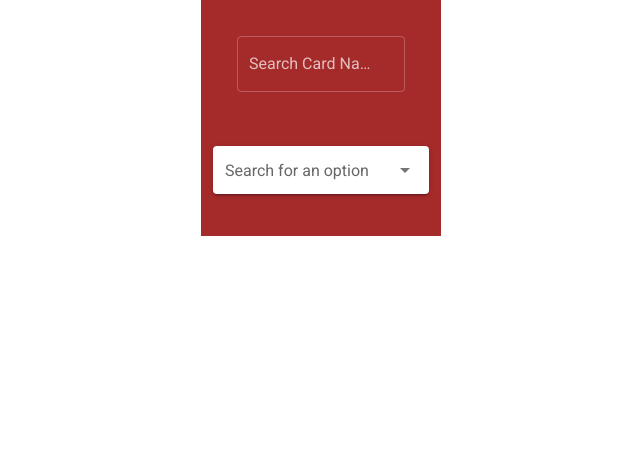
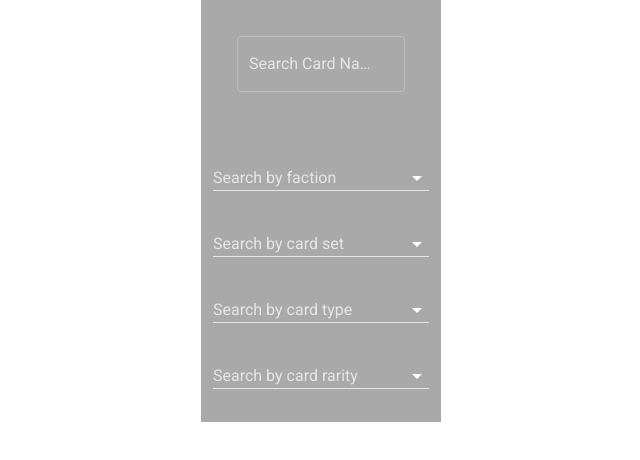
Before and after one commit to Baukugon-App/SPA, a Vue app: page / in a window 1280 px wide. Shown: the top 460 px of the page, without its empty margins (319-959 px from the left). Built offline with nearby package versions, Linux system fonts and the light colour scheme.

Commit message:
Added data, working on combo select box

```diff
--- a/src/components/LeftColumn/BaseLeftColumn.vue
+++ b/src/components/LeftColumn/BaseLeftColumn.vue
@@ -1,13 +1,10 @@
 <template>
   <div class="container">
-    <div class="comboBoxSize">
-      <div>
-        <TextBoxComp/>
-      </div>
-      <div>
-        <ComboBox />
-      </div>
-    </div>
+    <TextBoxComp />
+    <ComboBox searchBoxText="Search by faction" v-bind:data="factions" />
+    <ComboBox searchBoxText="Search by card set" v-bind:data="cardSet" />
+    <ComboBox searchBoxText="Search by card type" v-bind:data="cardType" />
+    <ComboBox searchBoxText="Search by card rarity" v-bind:data="cardRarity" />
   </div>
 </template>
 
@@ -19,16 +16,51 @@ export default {
   components: {
     ComboBox,
     TextBoxComp
+  },
+  data() {
+    return {
+      factions: [
+        { text: "Aquos", color: "indigo darken-4" },
+        { text: "Aurelus", color: "yellow accent-4" },
+        { text: "Darkus", color: "black" },
+        { text: "Haos", color: "white" },
+        { text: "Pyrus", color: "red darken-4" },
+        { text: "Ventus", color: "light-green darken-4" }
+      ],
+      cardSet: [{ text: "Battle Planet" }, { text: "Resurgence" }],
+      cardType: [
+        { text: "Action" },
+        { text: "Character" },
+        { text: "Evo" },
+        { text: "Flip" },
+        { text: "Hero" }
+      ],
+      cardRarity: [
+        { text: "Awesome Rare" },
+        { text: "Bakugan Elite" },
+        { text: "Common" },
+        { text: "Rare" },
+        { text: "Super Rare" }
+      ]
+    };
   }
 };
 </script>
 
+
+(Search Cards by Rarity)
+Common Cards
+Rare Cards
+Super Rare Cards
+Awesome Rare Cards
+Bakugan Elite Cards
+
+
 <style scoped>
 .container {
-  background-color: brown;
+  background-color: darkgrey;
   width: 15rem;
 }
 .comboBoxSize {
-
 }
 </style>
--- a/src/components/LeftColumn/ComboBox.vue
+++ b/src/components/LeftColumn/ComboBox.vue
@@ -2,15 +2,15 @@
   <v-combobox
     v-model="model"
     :hide-no-data="!search"
-    :items="items"
+    :items="data"
     :search-input.sync="search"
     hide-selected
-    label="Search for an option"
-    multiple
+    :label="searchBoxText"
+    multiples
     small-chips
-    solo
+    dark
   >
-    <template v-slot:selection="{ attrs, item, parent, selected }">
+    <template dark v-slot:selection="{ attrs, item, parent, selected }">
       <v-chip
         v-if="item === Object(item)"
         v-bind="attrs"
@@ -32,10 +32,10 @@
         flat
         background-color="transparent"
         hide-details
-        solo
+        dark
         @keyup.enter="edit(index, item)"
       ></v-text-field>
-      <v-chip v-else :color= "item.color" dark label small>{{ item.text }}</v-chip>
+      <v-chip v-else :color="item.color" dark label small>{{ item.text }}</v-chip>
       <div class="flex-grow-1"></div>
     </template>
   </v-combobox>
@@ -44,30 +44,19 @@
 
 <script>
 export default {
+  props: ["searchBoxText", "data"],
   data: () => ({
     activator: null,
     attach: null,
-    colors: ["green", "purple", "indigo", "cyan", "teal", "orange"],
     editing: null,
     index: -1,
-    items: [
-      {
-        text: "Foo",
-        color: "blue"
-      },
-      {
-        text: "Bar",
-        color: "red"
-      }
-    ],
     nonce: 1,
     menu: false,
     x: 0,
     search: null,
+    model: "",
     y: 0
   }),
-
-
   methods: {
     edit(index, item) {
       if (!this.editing) {
@@ -77,7 +66,7 @@ export default {
         this.editing = null;
         this.index = -1;
       }
-    },
+    }
   }
 };
 </script>
```
